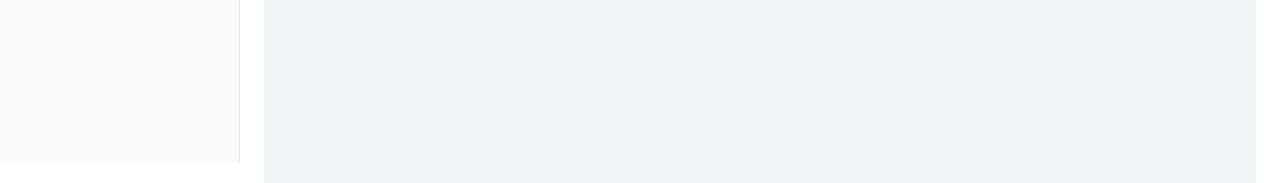
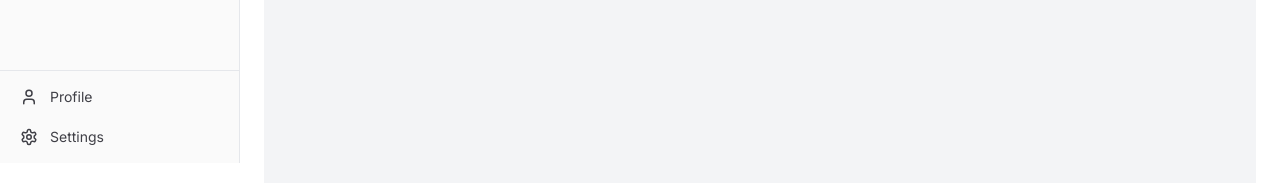
Before and after one commit to farzadasgari/ProdeXa, a React (Vite) app: page / in a window 1280 px wide. Shown: the part 637-820 px from the top of the page. Built offline with nearby package versions, Linux system fonts and the light colour scheme.

Commit message:
add sidebar bottom links

```diff
--- a/src/components/layout/SideBar.tsx
+++ b/src/components/layout/SideBar.tsx
@@ -5,6 +5,8 @@ import {
     LayoutDashboard,
     ChevronLeft,
     ChevronRight,
+    User,
+    Settings
 } from "lucide-react";
 
 interface NavItemProps {
@@ -70,6 +72,12 @@ const Sidebar = ({onCollapseChange}: SidebarProps) => {
                 <nav className="flex-1 px-2 py-4 space-y-1">
                     <NavItem icon={LayoutDashboard} label="Dashboard" to="/" collapsed={collapsed}/>
                 </nav>
+
+
+                <div className="p-2 border-t border-sidebar-border space-y-1">
+                    <NavItem icon={User} label="Profile" to="/profile" collapsed={collapsed}/>
+                    <NavItem icon={Settings} label="Settings" to="/settings" collapsed={collapsed}/>
+                </div>
             </div>
         </aside>
     );
```
